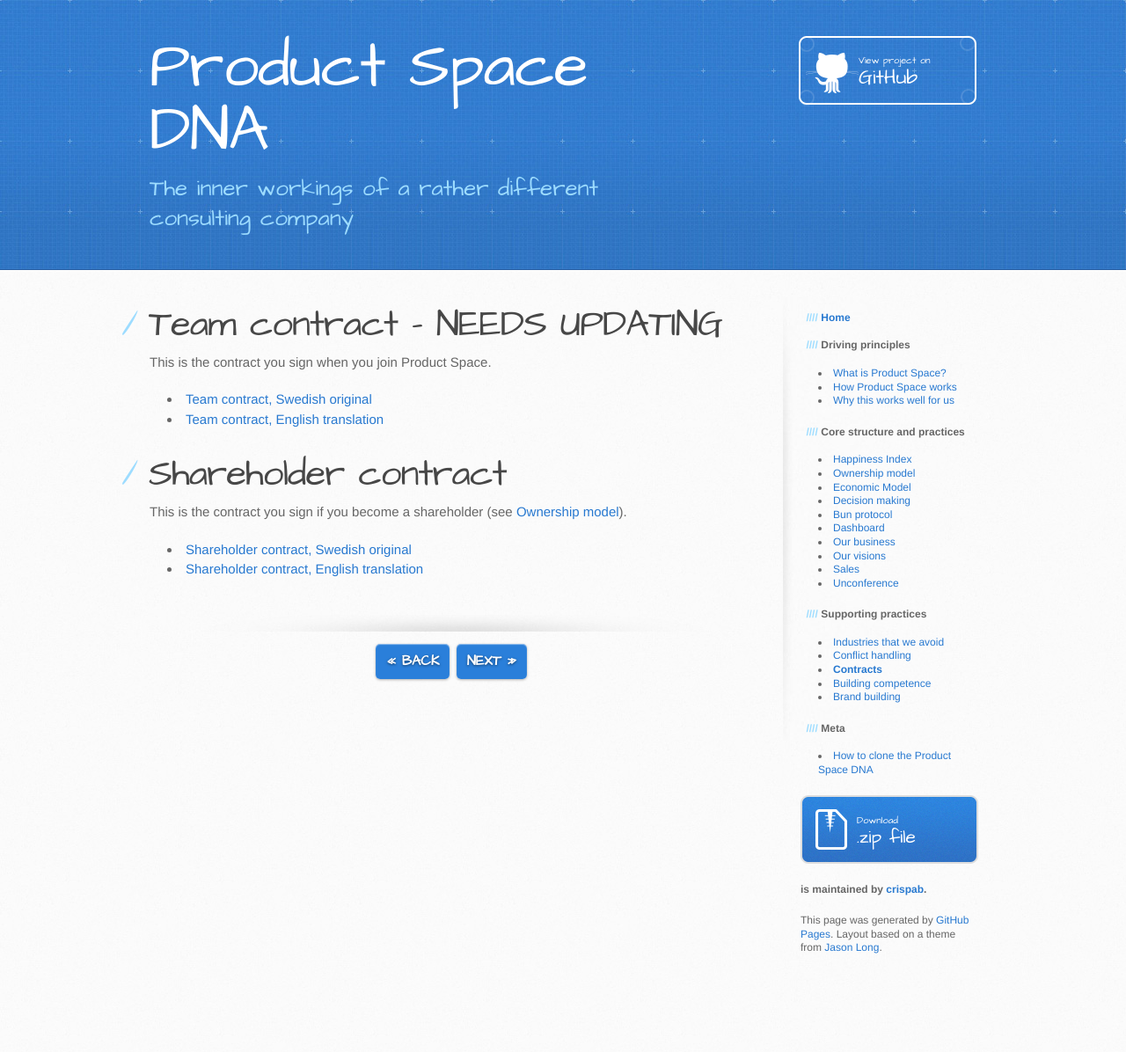
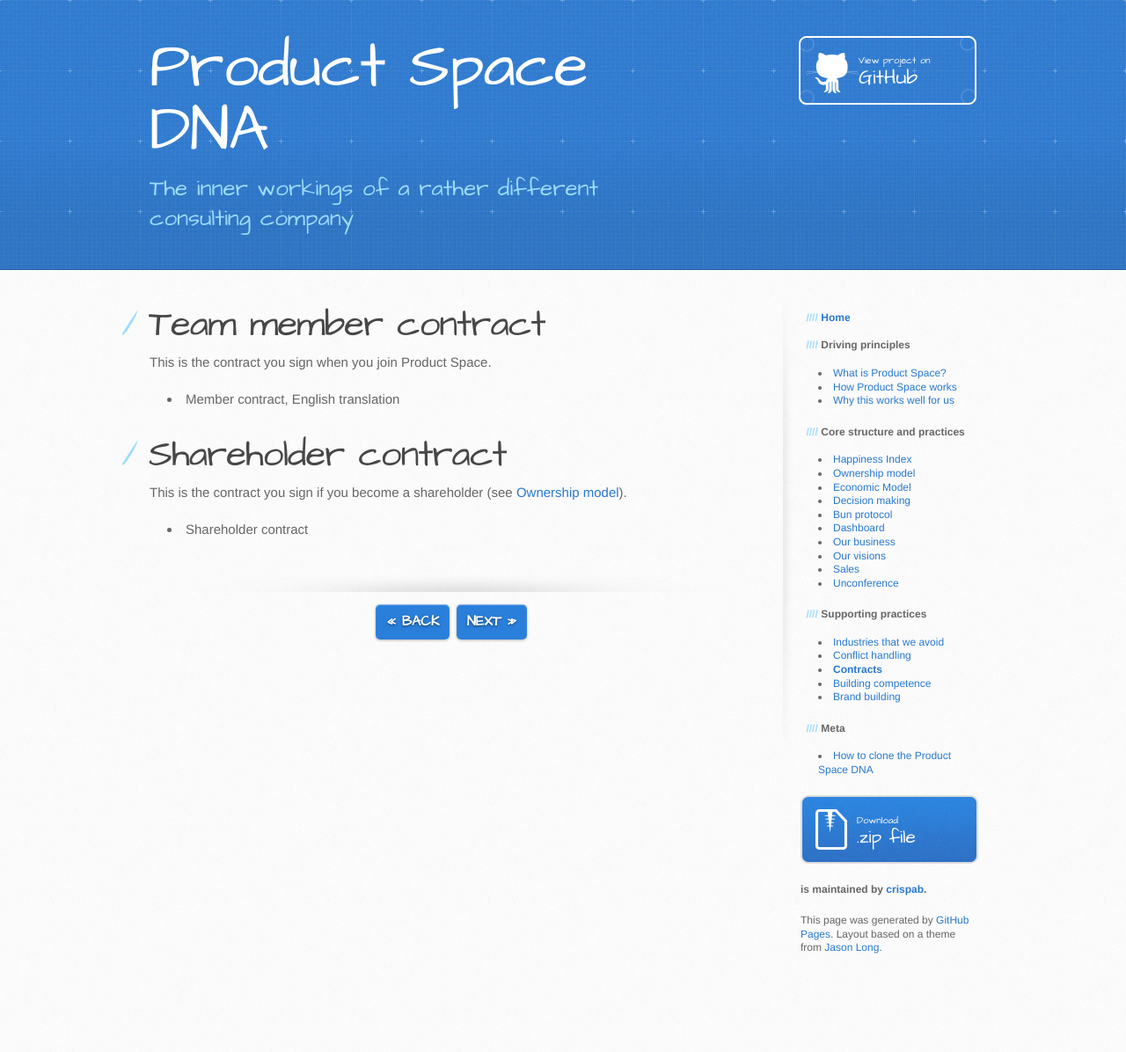
Before and after one commit to crispab/crisp-dna, a Jekyll site: the page built from _docs/contracts.md, in a window 1280 px wide. Shown: the whole page at 88% size. Built offline with Jekyll 4.4.1, drawn with Linux system fonts in a browser that asks for light colours.

Commit message:
Content updates to contracts and conflict handling .md

```diff
--- a/_docs/contracts.md
+++ b/_docs/contracts.md
@@ -4,18 +4,16 @@ prev_section: conflict-handling.html
 next_section: building-competence.html
 ---
 
-Team contract - NEEDS UPDATING
+Team member contract
 =============
 
 This is the contract you sign when you join Product Space.
 
--   [Team contract, Swedish original](team-contract-sv.html)
--   [Team contract, English translation](team-contract-en.html)
+-   Member contract, English translation
 
 Shareholder contract
 ====================
 
 This is the contract you sign if you become a shareholder (see [Ownership model](ownership-model.html)).
 
--   [Shareholder contract, Swedish original](shareholder-contract-sv.html)
--   [Shareholder contract, English translation](shareholder-contract-en.html)
+-   Shareholder contract
```
Also changed, not shown: _docs/conflict-handling.md (+1 -1 lines).
